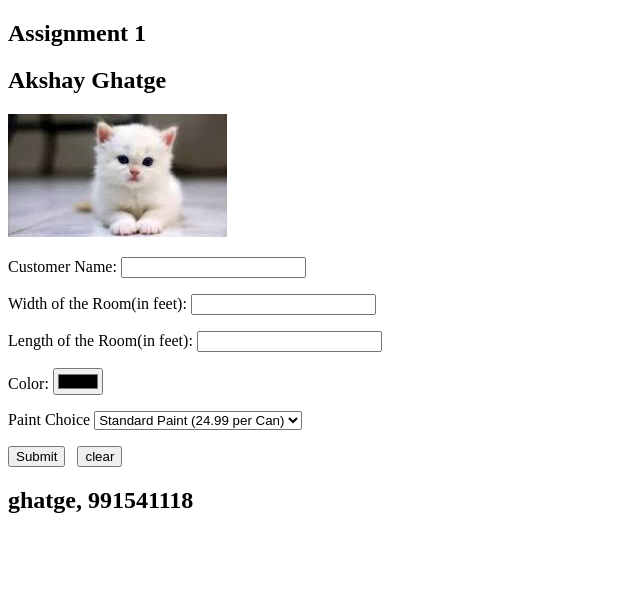
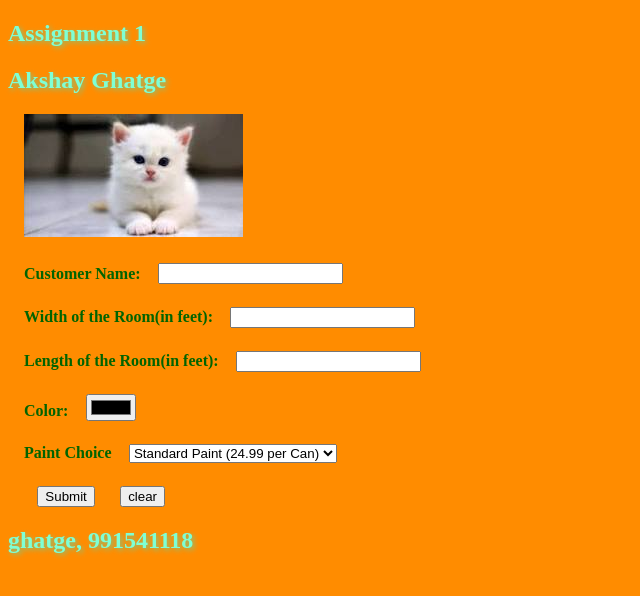
Before and after one commit to Ghatge/Exercise3, a plain HTML site: page mobile/Assignment1/index.html in a window 1280 px wide. Shown: the whole page, without its empty margins (0-640 px from the left). Drawn offline with nearby package versions, Linux system fonts and the light colour scheme.

Commit message:
added output.js

```diff
--- /dev/null
+++ b/mobile/Assignment1/css/main.css
@@ -0,0 +1,34 @@
+.output{
+    background-color: darkgreen;
+}
+
+body{
+    background-color: darkorange;
+}
+main{
+    padding-left: 1em;
+}
+
+
+
+label{
+    color: darkgreen;
+    font-weight: bold;
+
+}
+
+input, select{
+    margin-left: 1em;
+    margin-top: 0.5em;
+}
+
+
+header,h2 {
+    color: aqua;
+    text-shadow: 2px 2px 5px #81c784;
+}
+
+footer,h2 {
+    color: aquamarine;
+
+}
--- a/mobile/Assignment1/index.html
+++ b/mobile/Assignment1/index.html
@@ -1,8 +1,10 @@
+<!--Akshay Ghatge (991541118)-->
 <!DOCTYPE html>
 <html lang="en">
 <head>
     <meta charset="UTF-8">
     <script src="https://ajax.googleapis.com/ajax/libs/jquery/3.5.1/jquery.min.js"></script>
+    <link rel="stylesheet" href="css/main.css" type="text/css">
     <script src="js/index.js"></script>
     <title>Akshay Ghatge</title>
 </head>
@@ -13,7 +15,7 @@
 </header>
 <main>
 
-    <form id="main" method="post">
+    <form id="main" method="post" action="output.html">
         <p>
             <img src="image/cat.jpg" alt="cat" >
         </p>
```
Also changed, not shown: mobile/Assignment1/js/output.js (added, +17 -0 lines), mobile/Assignment1/output.html (+5 -2 lines).
